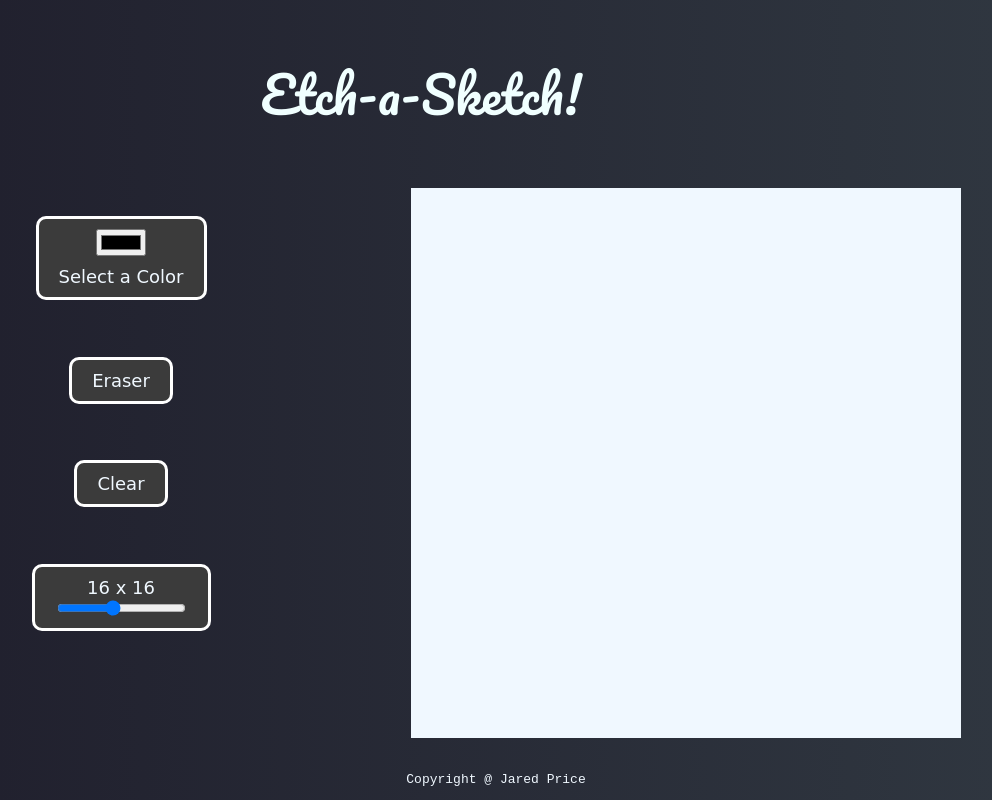
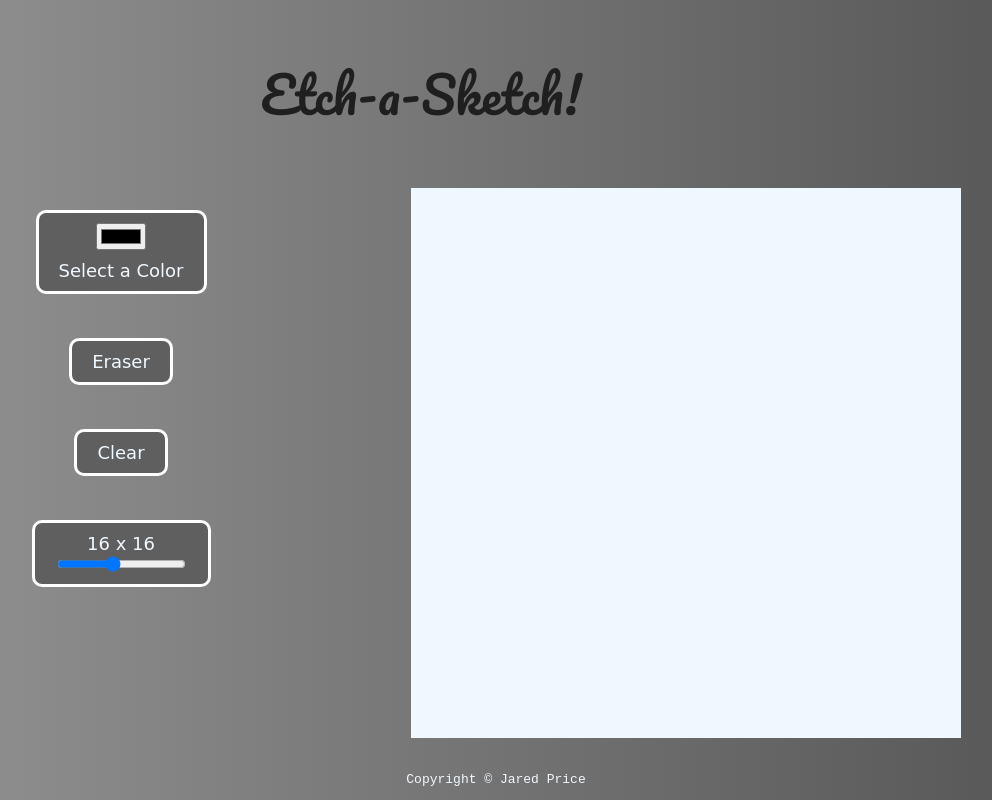
Before and after one commit to Jared588/etch-a-sketch, a plain HTML site: page index.html in a window 1280 px wide. Shown: the whole page, without its empty margins (144-1136 px from the left). Drawn offline with Linux system fonts and the light colour scheme.

Commit message:
Color changes

```diff
--- a/index.html
+++ b/index.html
@@ -28,7 +28,7 @@
         </div>
     </div>
     <footer>
-        <p>Copyright @ Jared Price</p>
+        <p>Copyright © Jared Price</p>
     </footer>
 </body>
 </html>
--- a/styles.css
+++ b/styles.css
@@ -16,8 +16,8 @@ body {
     flex: auto;
     background: linear-gradient(
         to right,
-        rgb(31, 30, 44),
-        rgb(49, 57, 66)
+        rgb(148, 148, 148),
+        rgb(82, 82, 82)
     );
 }
 
@@ -27,7 +27,7 @@ body {
     justify-content: center;
     align-items: center;
     text-align: center;
-    color: azure;
+    color: rgb(31, 31, 31);
     font-family: 'Pacifico', sans-serif;
     font-size: 50px;
     margin-right: 150px;
@@ -45,7 +45,7 @@ body {
     flex-direction: column;
     justify-content: space-around;
     align-items: center;
-    margin-bottom: 100px;
+    margin-bottom: 150px;
 }
 
 .options {
@@ -54,10 +54,10 @@ body {
     align-items: center;
     color: aliceblue;
     font-size: 18px;
-    border: solid white;
+    border: solid rgb(255, 255, 255);
     border-radius: 10px;
     padding: 10px 20px;
-    background-color: rgb(59, 59, 59);
+    background-color: rgb(95, 95, 95);
     font-family: cursive;
 }
 
```
